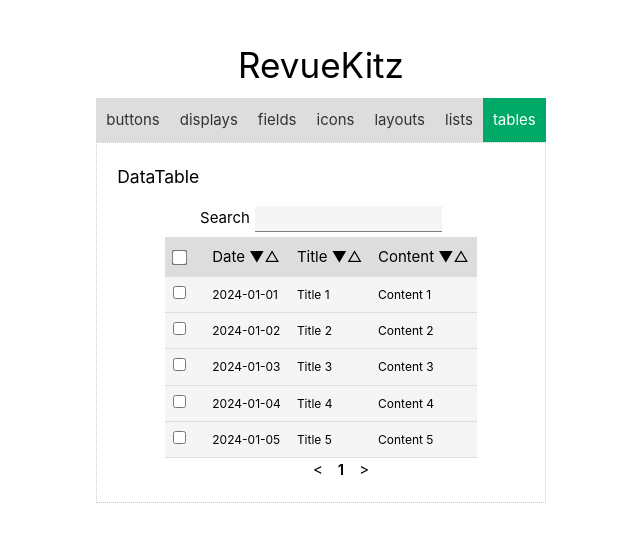
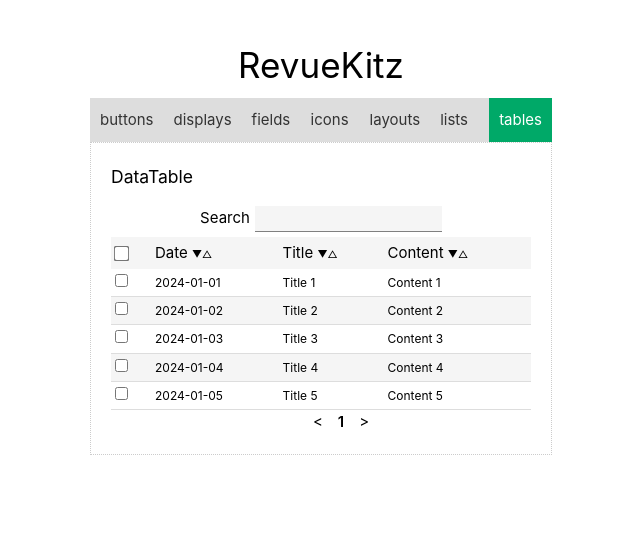
Before and after one commit to sh-kikuchi/revuekitz, a Vue app: page / in a window 1280 px wide. Both pictures are taken after a click on the item "tables". Shown: the top 542 px of the page, without its empty margins (319-959 px from the left). Built offline with nearby package versions, Linux system fonts and the light colour scheme.

Commit message:
fix: css of DataTable 20241004

```diff
--- a/package.json
+++ b/package.json
@@ -1,6 +1,6 @@
 {
   "name": "revuekitz",
-  "version": "0.1.9",
+  "version": "0.1.10",
   "description": "UI component library for Vue.js. I collected atomic and molecular level components based on atomic design.",
   "keywords": [
     "vue3",
--- a/src/components/global/tables/DataTable.vue
+++ b/src/components/global/tables/DataTable.vue
@@ -11,15 +11,15 @@ type State = {
   search: string
   items: Array<object>
   selectedItems: Array<object>
-  allSelected: boolean // 全選択の状態を追跡
+  allSelected: boolean
 }
 
 const state = reactive<State>({
   message: 'Search/Filter In TabPanelle',
   search: '',
   items: [],
-  selectedItems: [], // 選択された行を追跡する配列
-  allSelected: false // 全選択の状態
+  selectedItems: [],
+  allSelected: false
 })
 
 const props = defineProps({
@@ -88,9 +88,9 @@ const emit = defineEmits(['update:val'])
 
 const toggleItemSelection = (item: object, isSelected: boolean) => {
   if (isSelected) {
-    state.selectedItems.push(item) // 選択されたら追加
+    state.selectedItems.push(item)
   } else {
-    state.selectedItems = state.selectedItems.filter((i) => i !== item) // 解除されたら削除
+    state.selectedItems = state.selectedItems.filter((i) => i !== item)
   }
   emit('update:val', state.selectedItems)
 }
@@ -99,9 +99,9 @@ const toggleItemSelection = (item: object, isSelected: boolean) => {
 const toggleSelectAll = (isChecked: boolean) => {
   state.allSelected = isChecked
   if (isChecked) {
-    state.selectedItems = [...state.items] // 全ての行を選択
+    state.selectedItems = [...state.items]
   } else {
-    state.selectedItems = [] // 全ての選択を解除
+    state.selectedItems = []
   }
   emit('update:val', state.selectedItems)
 }
@@ -128,8 +128,8 @@ const getDispItems = (dispArray: []) => {
           </th>
           <th v-for="(header, headerIndex) in props.headers" :key="headerIndex">
             {{ header }}
-            <span @click="sortDateDesc(header as string)">▼</span>
-            <span @click="sortDateAsc(header as string)">△</span>
+            <span class="sort-btn" @click="sortDateDesc(header as string)">▼</span>
+            <span class="sort-btn" @click="sortDateAsc(header as string)">△</span>
           </th>
         </tr>
       </thead>
@@ -174,24 +174,33 @@ label {
   align-items: center;
 }
 .revuekitz-data-table > table {
-  width: max-content;
+  min-width: 420px;
+  max-width: 860px;
   border-collapse: collapse;
 }
 
 .revuekitz-data-table > table td,
 th {
   text-align: left;
-  padding: 8px;
+  padding: 4px;
+  min-width: 40px;
+  max-width: 200px;
+  text-wrap: wrap;
+}
+.revuekitz-data-table > table th:first-child {
+  width: 40px;
+  max-width: 40px;
+  margin: 0 auto;
+}
+.revuekitz-data-table > table td {
+  border-bottom: 1px solid #dddddd;
+  font-size: 12px;
+  word-wrap: break-word;
 }
 
-.revuekitz-data-table > table td {
-  border-bottom: 1px solid #dddddd;
+.revuekitz-data-table > table tbody tr:nth-child(even),
+.revuekitz-data-table > table thead tr {
   background-color: whitesmoke;
-  font-size: 12px;
-}
-.revuekitz-data-table > table th {
-  color: black;
-  background-color: #dddddd;
 }
 
 .revuekitz-data-table > .textfield-area {
@@ -202,4 +211,7 @@ th {
   display: flex;
   justify-content: center;
 }
+.sort-btn {
+  font-size: 10px;
+}
 </style>
```
